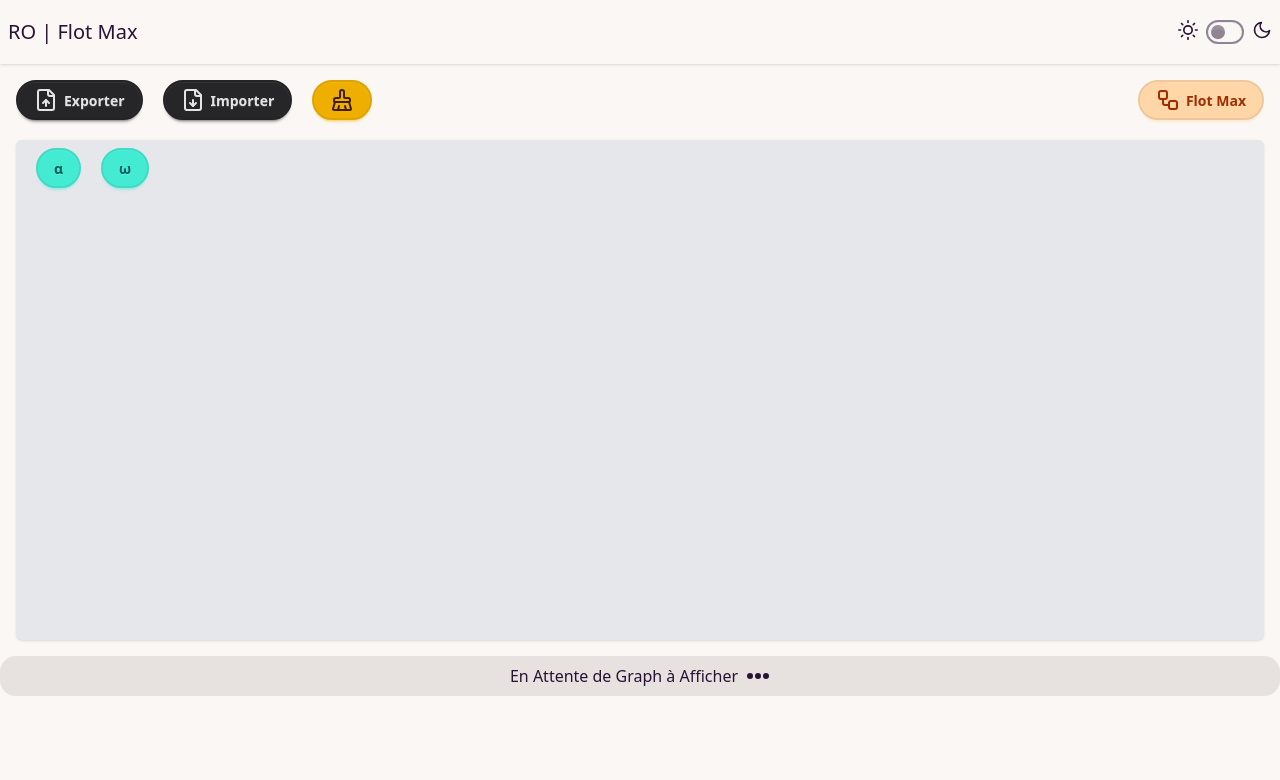
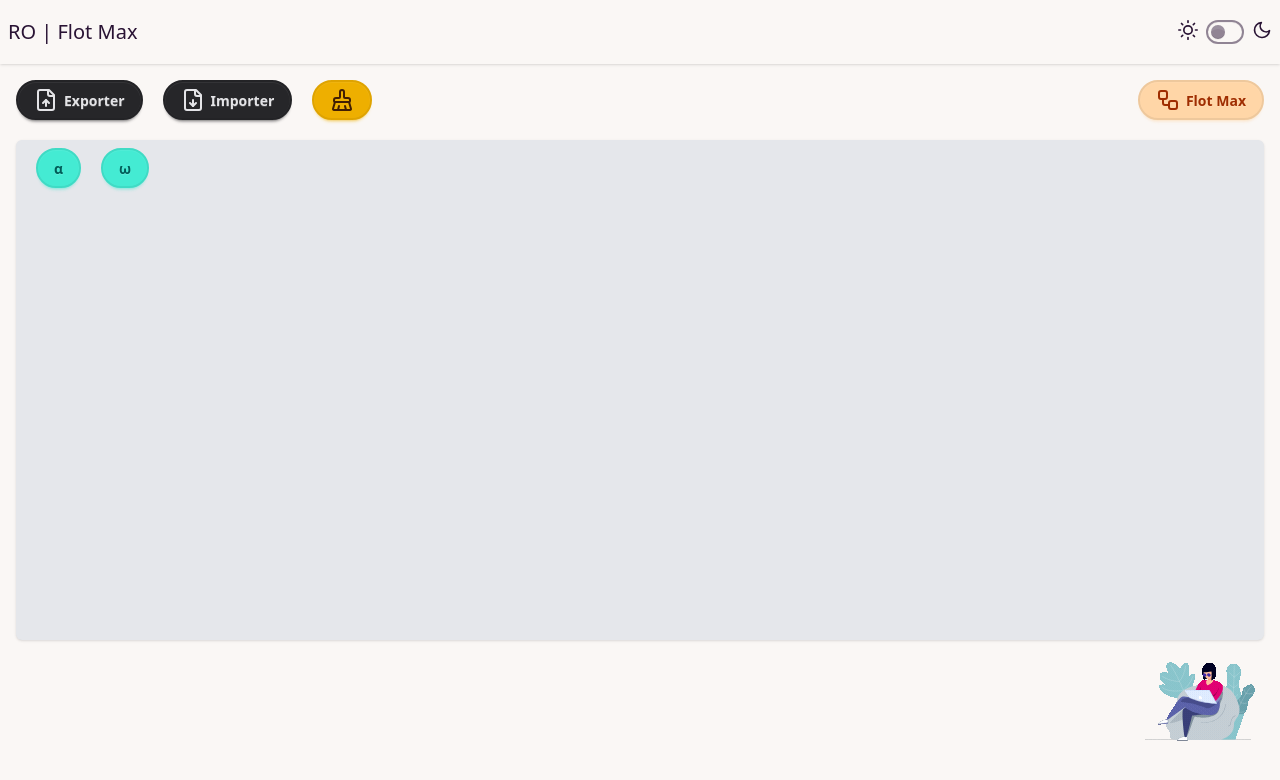
Before and after one commit to wharton-SP/RO, a React (Vite) app: page /home in a window 1280 px wide. Shown: the top 780 px of the page. Built offline with nearby package versions, Linux system fonts and the light colour scheme.

Commit message:
Refactor : code structure for improved readability and maintainability

```diff
--- a/src/pages/Home.jsx
+++ b/src/pages/Home.jsx
@@ -3,6 +3,7 @@ import Graph from '../components/Graph';
 import GraphResult from '../components/GraphResult';
 import FinalFlow from '../components/finalFlow';
 import sendData from '../utils/Flow';
+import Waiting from "./../assets/images/waiting.gif"
 
 const Home = ({ theme }) => {
     const [resultFlow, setResultFlow] = useState({});
@@ -49,11 +50,14 @@ const Home = ({ theme }) => {
                     )}
                 </>
             ) : (
-                <div className='h-10 w-screen' >
-                    <div className="skeleton h-full w-full flex items-center justify-center gap-2">
-                        <span>En Attente de Graph à Afficher </span>
-                        <span className="loading loading-dots loading-md"></span>
+                <div className='absolute right-0 bottom-12 w-max' >
+                    <div className="tooltip translate-y-36 w-full">
+                        <div className="tooltip-content -translate-x-10">
+                            <div className="animate-bounce  text-accent text-xl font-black">J'attend le graph</div>
+                        </div>
+                        <button className="opacity-0 w-full h-20">Hover me</button>
                     </div>
+                    <img src={Waiting} alt="Une personne qui attent" />
                 </div>
             )}
 
```
Also changed, not shown: src/assets/images/waiting.gif (added).
